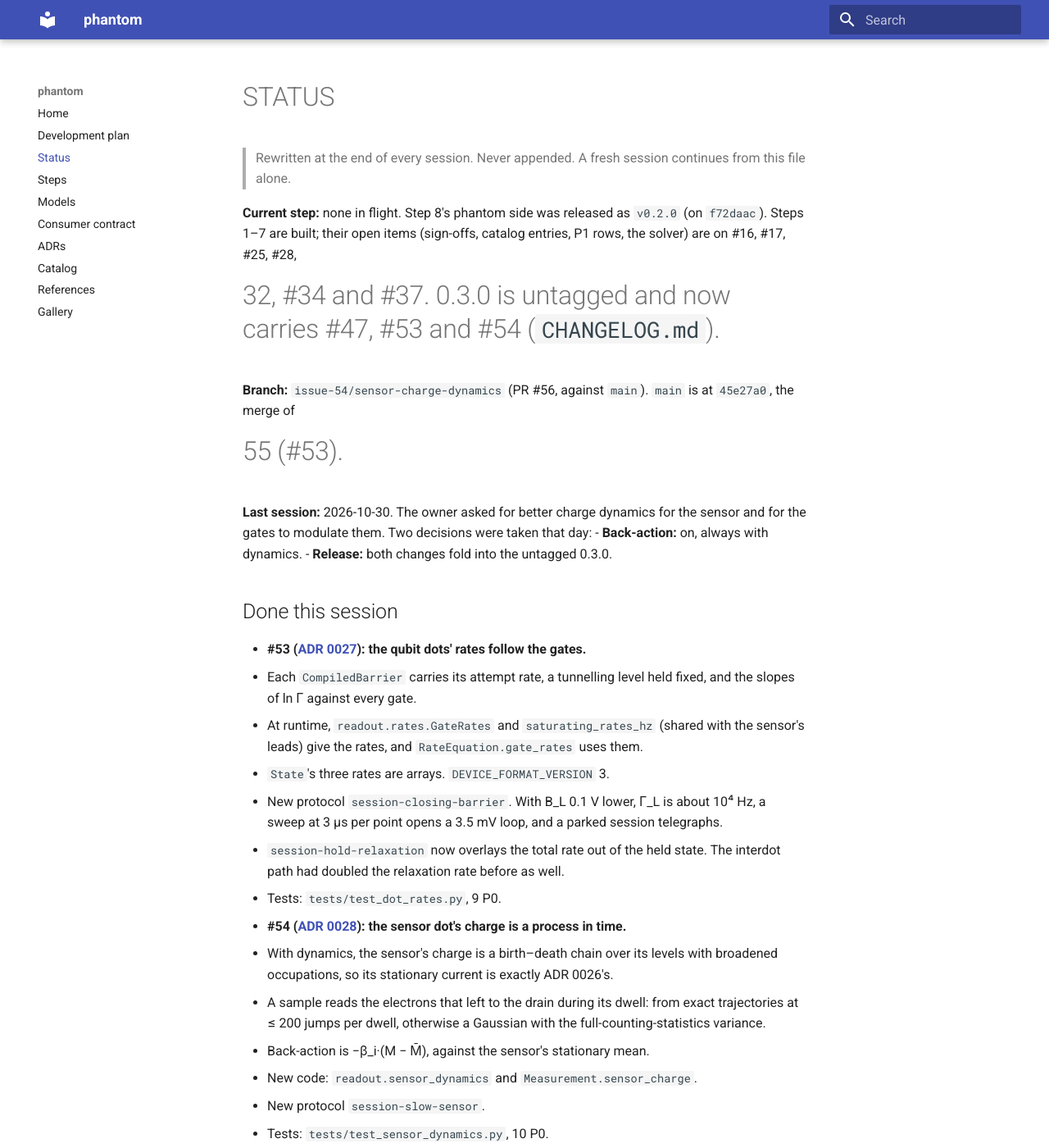
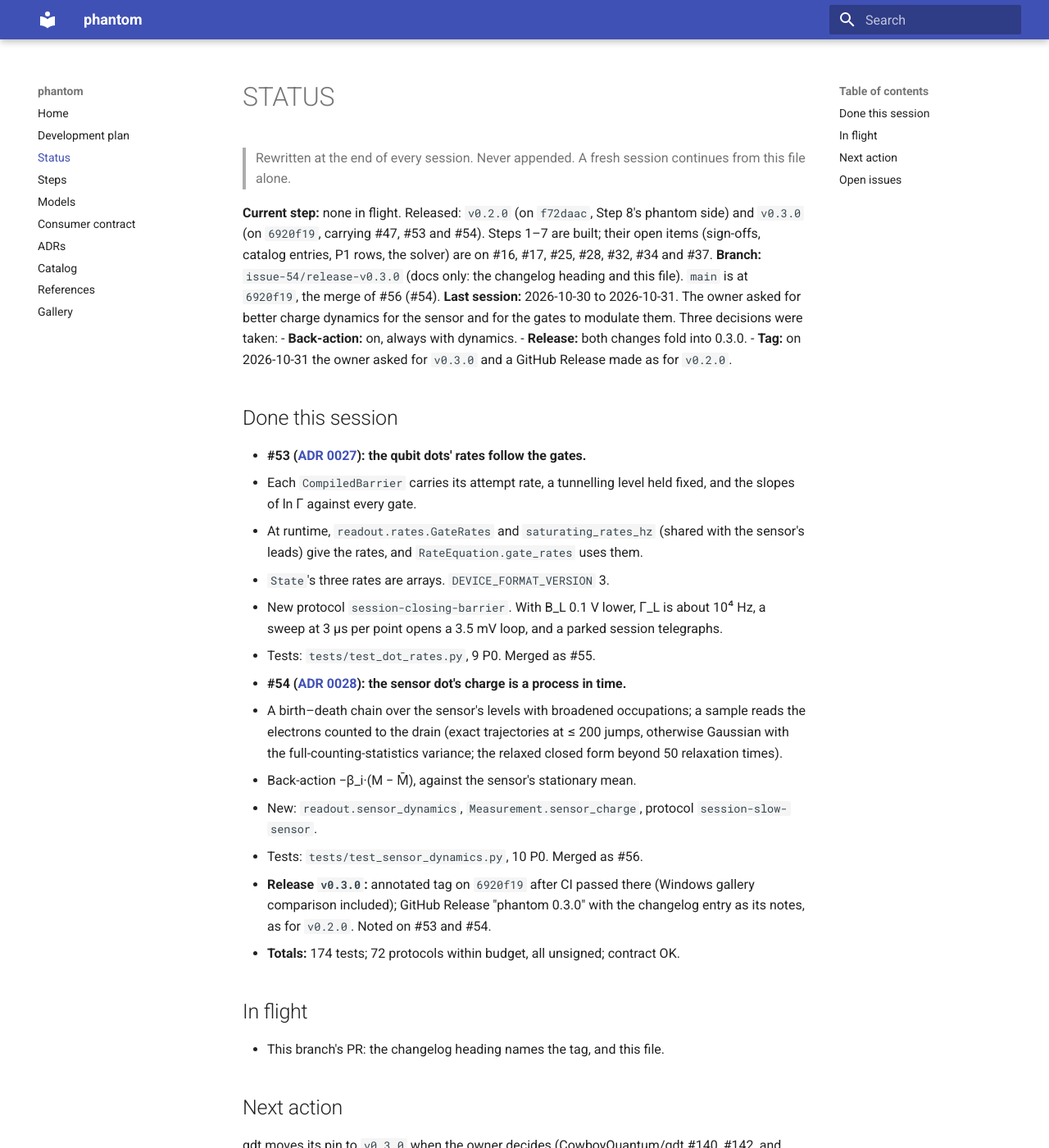
Before and after one commit to CowboyQuantum/phantom, an MkDocs documentation site: the page built from docs/STATUS.md, in a window 1280 px wide and 1400 px high. Shown: the whole window at 82% size. Built offline with MkDocs 1.6.1 and Material for MkDocs 9.7.7, drawn with Linux system fonts in a browser that asks for light colours; some of the changed text lies outside the part shown.

Commit message:
docs(status): v0.3.0 tagged on 6920f19 and released; the changelog heading names the tag
Co-Authored-By: Claude Opus 5.5 <noreply@anthropic.com>

```diff
--- a/docs/STATUS.md
+++ b/docs/STATUS.md
@@ -2,15 +2,16 @@
 
 > Rewritten at the end of every session. Never appended. A fresh session continues from this file alone.
 
-**Current step:** none in flight. Step 8's phantom side was released as `v0.2.0` (on `f72daac`). Steps 1–7
-are built; their open items (sign-offs, catalog entries, P1 rows, the solver) are on #16, #17, #25, #28,
-#32, #34 and #37. 0.3.0 is untagged and now carries #47, #53 and #54 (`CHANGELOG.md`).
-**Branch:** `issue-54/sensor-charge-dynamics` (PR #56, against `main`). `main` is at `45e27a0`, the merge of
-#55 (#53).
-**Last session:** 2026-10-30. The owner asked for better charge dynamics for the sensor and for the
-gates to modulate them. Two decisions were taken that day:
+**Current step:** none in flight. Released: `v0.2.0` (on `f72daac`, Step 8's phantom side) and `v0.3.0`
+(on `6920f19`, carrying #47, #53 and #54). Steps 1–7 are built; their open items (sign-offs, catalog
+entries, P1 rows, the solver) are on #16, #17, #25, #28, #32, #34 and #37.
+**Branch:** `issue-54/release-v0.3.0` (docs only: the changelog heading and this file). `main` is at
+`6920f19`, the merge of #56 (#54).
+**Last session:** 2026-10-30 to 2026-10-31. The owner asked for better charge dynamics for the sensor and
+for the gates to modulate them. Three decisions were taken:
 - **Back-action:** on, always with dynamics.
-- **Release:** both changes fold into the untagged 0.3.0.
+- **Release:** both changes fold into 0.3.0.
+- **Tag:** on 2026-10-31 the owner asked for `v0.3.0` and a GitHub Release made as for `v0.2.0`.
 
 ## Done this session
 - **#53 ([ADR 0027](adr/0027-the-qubit-dots-rates-follow-the-gates-at-runtime.md)): the qubit dots'
@@ -22,29 +23,27 @@ gates to modulate them. Two decisions were taken that day:
   - `State`'s three rates are arrays. `DEVICE_FORMAT_VERSION` 3.
   - New protocol `session-closing-barrier`. With B_L 0.1 V lower, Γ_L is about 10⁴ Hz, a sweep at
     3 µs per point opens a 3.5 mV loop, and a parked session telegraphs.
-  - `session-hold-relaxation` now overlays the total rate out of the held state. The interdot path
-    had doubled the relaxation rate before as well.
-  - Tests: `tests/test_dot_rates.py`, 9 P0.
+  - Tests: `tests/test_dot_rates.py`, 9 P0. Merged as #55.
 - **#54 ([ADR 0028](adr/0028-the-sensor-dots-charge-is-a-process-in-time-with-back-action.md)): the
   sensor dot's charge is a process in time.**
-  - With dynamics, the sensor's charge is a birth–death chain over its levels with broadened
-    occupations, so its stationary current is exactly ADR 0026's.
-  - A sample reads the electrons that left to the drain during its dwell: from exact trajectories at
-    ≤ 200 jumps per dwell, otherwise a Gaussian with the full-counting-statistics variance.
-  - Back-action is −β_i·(M − M̄), against the sensor's stationary mean.
-  - New code: `readout.sensor_dynamics` and `Measurement.sensor_charge`.
-  - New protocol `session-slow-sensor`.
-  - Tests: `tests/test_sensor_dynamics.py`, 10 P0.
-- **Totals:** 174 tests; 72 protocols within budget, all unsigned; contract OK; ledger re-recorded.
+  - A birth–death chain over the sensor's levels with broadened occupations; a sample reads the
+    electrons counted to the drain (exact trajectories at ≤ 200 jumps, otherwise Gaussian with the
+    full-counting-statistics variance; the relaxed closed form beyond 50 relaxation times).
+  - Back-action −β_i·(M − M̄), against the sensor's stationary mean.
+  - New: `readout.sensor_dynamics`, `Measurement.sensor_charge`, protocol `session-slow-sensor`.
+  - Tests: `tests/test_sensor_dynamics.py`, 10 P0. Merged as #56.
+- **Release `v0.3.0`:** annotated tag on `6920f19` after CI passed there (Windows gallery comparison
+  included); GitHub Release "phantom 0.3.0" with the changelog entry as its notes, as for `v0.2.0`.
+  Noted on #53 and #54.
+- **Totals:** 174 tests; 72 protocols within budget, all unsigned; contract OK.
 
 ## In flight
-- PR #56 (#54) waits for the owner's review of its preview at `/pr-56/`. Its first Windows gallery
-  comparison failed by 1.5·10⁻⁹, from an exponential at ΓT ≈ 10⁸. The fix in `9a58df2` replaces it with
-  the relaxed closed form beyond 50 relaxation times (ADR 0028).
+- This branch's PR: the changelog heading names the tag, and this file.
 
 ## Next action
-The owner reviews and merges #56. They also decide whether to tag `v0.3.0`
-(ADR 0025) and when qdt moves its pin (CowboyQuantum/qdt #140, #142, and #169 for the run option).
+qdt moves its pin to `v0.3.0` when the owner decides (CowboyQuantum/qdt #140, #142, and #169 for the run
+option). Its adapter must handle `State`'s rates as arrays, the 12-gate layout and device format 3
+(`CHANGELOG.md`, Breaking).
 
 ## Open issues
 #48 rates' unscreened sensitivity (now also the dots': P1 moves Γ_L more than B_L); #49 per-device
@@ -62,3 +61,5 @@ Open blockers: none. Open decisions: plan §8 #1 (solver); release cadence again
 - **Cross-platform (ADR 0014):** avoid digit-cancelling quantities; use closed forms, grid points and
   bisection.
 - **Pages:** the source is `gh-pages` (root); per-PR previews are under `/pr-<n>/`.
+- **Tagging:** this environment pushed `v0.3.0`; it refused `v0.2.0` (ADR 0025). Whether a session can
+  tag depends on its credentials.
```
Also changed, not shown: CHANGELOG.md (+1 -1 lines).
